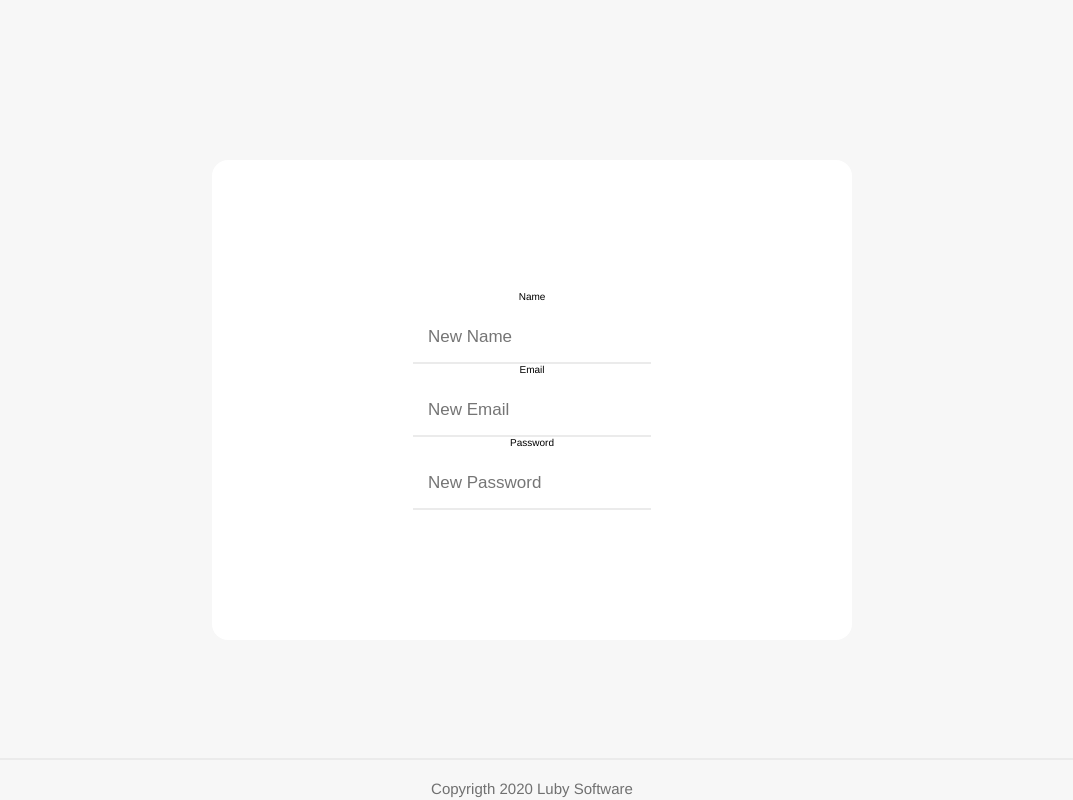
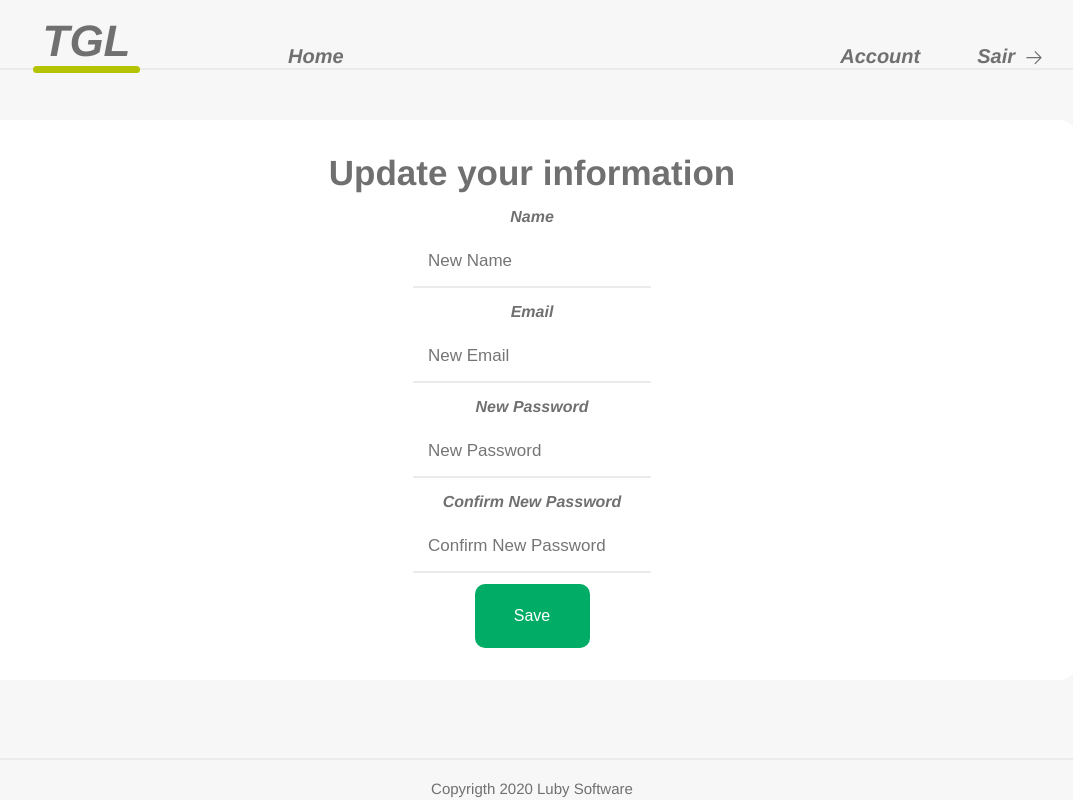
Before and after one commit to Danielbb21/ProvaReact, a React (Create React App) app in the folder prova-react/: page /update in a window 1280 px wide. Shown: the whole page, without its empty margins (108-1181 px from the left). Built offline with nearby package versions, Linux system fonts and the light colour scheme.

Commit message:
Adding integration with update user funcionality

```diff
--- a/prova-react/src/App.tsx
+++ b/prova-react/src/App.tsx
@@ -46,7 +46,7 @@ function App() {
             {!isLoggedIn && <Redirect to= '/' />}
 
           </Route>
-          <Route path="/new-bet/:id">
+          <Route path="/new-bet">
             <NewBet />
           </Route>
           <Route path="/account">
--- a/prova-react/src/components/Input/index.tsx
+++ b/prova-react/src/components/Input/index.tsx
@@ -6,6 +6,7 @@ interface InputProps {
   type: string;
   onChange: React.ChangeEventHandler<HTMLInputElement>;
   value?: string;
+  display?: boolean;
 }
 
 const Input: React.FC<InputProps> = (props) => {
@@ -15,6 +16,7 @@ const Input: React.FC<InputProps> = (props) => {
       type={props.type}
       onChange={props.onChange}
       value={props.value}
+      display = {props.display}
     ></InputWrapper>
   );
 };
--- a/prova-react/src/components/Input/style.ts
+++ b/prova-react/src/components/Input/style.ts
@@ -1,13 +1,18 @@
+
 import styled from 'styled-components';
 
-export const InputWrapper = styled.input`
+interface InputWrapperProps{
+  display?:boolean;
+}
+
+export const InputWrapper = styled.input<InputWrapperProps>`
     padding-bottom: 1.5rem;
     padding-top: 2.5rem;
     padding-left: 1.5rem;
     border: none;
     font-size: 1.7rem;
     border-bottom: .2rem solid #EBEBEB;
-
+    display: ${props => props.display ?  'inline-block' : ''};
     &:focus {
         box-shadow: 0 0 0 0;
         border: 0 none;
--- a/prova-react/src/components/Navbar/index.tsx
+++ b/prova-react/src/components/Navbar/index.tsx
@@ -32,11 +32,14 @@ const Navbar: React.FC<NavProps> = (props) => {
           <NavLogo>
             TGL<div></div>
           </NavLogo>
-          {props.hasHome && <NavHome to={`/my-bets/${props.id}`}>Home</NavHome>}
+          {props.hasHome && <NavHome to={`/my-bets/`}>Home</NavHome>}
         </NavLogoWrapper>
         <NavOptions>
           {!props.hasNav && (
-            <NavLinks to={`/account/${props.id}`}>Account</NavLinks>
+            <NavLinks to={`/account`}>Account</NavLinks>
+          )}
+           {props.hasNav && (
+            <NavLinks to={`/update`}>Update Data</NavLinks>
           )}
           <NavLinks to="/" onClick={removeUserTokenHandler}>
             {" "}
--- /dev/null
+++ b/prova-react/src/components/UpdateUser/index.tsx
@@ -0,0 +1,137 @@
+import axios from "axios";
+import React from "react";
+import { useState } from "react";
+import { useEffect } from "react";
+import { useHistory } from "react-router-dom";
+import { toast } from "react-toastify";
+import { useAppDispatch } from "../../store/store";
+import { useAppSelector } from "../../store/store-hooks";
+import { getUserInfo } from "../../store/UserSlice";
+import ActionButton from "../ActionButton";
+import { FormTitle } from "../FormSignIn/style";
+import Input from "../Input";
+import Navbar from "../Navbar";
+import { UserInfoWrapper } from "../UserInfo/style";
+import { FieldTitle } from "./style";
+
+const UserInfoComponnent: React.FC = (props) => {
+  const token = useAppSelector((state) => state.user.token);
+  const dispatch = useAppDispatch();
+  const user = useAppSelector((state) => state.user.info);
+
+  const [enteredEmail, setEnteredEmail] = useState<string>("");
+  const [enteredName, setEnteredName] = useState<string>("");
+  const [enteredPassword, setEnteredPassword] = useState<string>("");
+  const [enteredConfirmPassword, setEnteredConfirmPassword] =
+    useState<string>("");
+  const emailValid = /^\w+([.-]?\w+)*@\w+([.-]?\w+)*(\.\w{2,3})+$/.test(
+    enteredEmail
+  );
+  const nameValid = enteredName.trim().length !== 0;
+  const passwordValid = enteredPassword.trim().length >= 6;
+  const passwordConfirmValid = enteredConfirmPassword.trim().length >= 6;
+  const formIsValid =
+    nameValid && emailValid && passwordValid && passwordConfirmValid;
+  const history = useHistory();
+
+  useEffect(() => {
+    console.log("aquo");
+    if (token) {
+      dispatch(getUserInfo(token));
+      setEnteredName(user.name);
+      setEnteredEmail(user.email);
+    }
+  }, [token, dispatch, user.name, user.email]);
+
+  const updateUserDataHandler = (event: React.FormEvent<HTMLFormElement>) => {
+    event.preventDefault();
+    if (formIsValid) {
+      if (enteredConfirmPassword !== enteredPassword) {
+        toast.error("Password doen´t match", {
+          position: toast.POSITION.TOP_CENTER,
+          autoClose: 1500,
+        });
+        return;
+      }
+      axios
+        .put(
+          "http://127.0.0.1:3333/user",
+          {
+            email: enteredEmail,
+            password: enteredPassword,
+            password_confirmation: enteredConfirmPassword,
+            name: enteredName,
+          },
+          { headers: { Authorization: `Bearer ${token}` } }
+        )
+        .then((response) => {
+          console.log(response.data);
+          toast.success("Updated information", {
+            position: toast.POSITION.TOP_RIGHT,
+            autoClose: 1500,
+          });
+          history.push("/account");
+        })
+        .catch((err) => {
+          toast.error("Sommeting went wrong", {
+            position: toast.POSITION.TOP_CENTER,
+            autoClose: 1500,
+          });
+        });
+    } else {
+      toast.error("Invalid Field", {
+        position: toast.POSITION.TOP_CENTER,
+        autoClose: 1500,
+      });
+    }
+  };
+
+  return (
+    <>
+      <Navbar hasHome={true} id={Math.random().toString()} hasNav={false} />
+      <form onSubmit={updateUserDataHandler}>
+        <UserInfoWrapper hei={70} wid={85}>
+          <FormTitle>Update your information</FormTitle>
+
+          <FieldTitle>Name</FieldTitle>
+          <Input
+            type="text"
+            text="New Name"
+            value={enteredName}
+            onChange={(event) => setEnteredName(event.target.value)}
+          />
+          <FieldTitle>Email</FieldTitle>
+          <Input
+            type="email"
+            text="New Email"
+            value={enteredEmail}
+            onChange={(event) => setEnteredEmail(event.target.value)}
+          />
+          <FieldTitle> New Password</FieldTitle>
+          <Input
+            type="password"
+            text="New Password"
+            onChange={(event) => setEnteredPassword(event.target.value)}
+          />
+          <FieldTitle> Confirm New Password</FieldTitle>
+          <Input
+            type="password"
+            text="Confirm New Password"
+            onChange={(event) => setEnteredConfirmPassword(event.target.value)}
+          />
+          <br />
+          <ActionButton
+            hei={6.4}
+            win={11.5}
+            border="#01AC66"
+            backgroung="#01AC66"
+          >
+            Save
+          </ActionButton>
+        </UserInfoWrapper>
+      </form>
+    </>
+  );
+};
+
+export default UserInfoComponnent;
--- /dev/null
+++ b/prova-react/src/components/UpdateUser/style.ts
@@ -0,0 +1,26 @@
+import styled from 'styled-components';
+
+export const FieldTitle = styled.span`
+    margin: 0;
+    color: #707070;
+    font-size: 1.6rem;
+    font-weight: bold;
+    font-style: italic;
+    margin-top: 1.5rem;
+
+
+    @media(max-width: 800px) {
+        font-size: 1.4rem;
+        align-items: center;
+        margin: 0;
+
+        text-align: center;
+  }
+`;
+
+export const UpdateForm = styled.form`
+    height: 100%;
+    display: flex;
+    flex-direction: row;
+    width: 100%;
+`;
--- a/prova-react/src/components/UserInfo/style.ts
+++ b/prova-react/src/components/UserInfo/style.ts
@@ -1,13 +1,17 @@
 import styled from 'styled-components';
 
-export const UserInfoWrapper = styled.div`
+interface UserInfoProps{
+    hei?: number;
+    wid?:number;
+}
+export const UserInfoWrapper = styled.div<UserInfoProps>`
     display: flex;
     flex-direction: column;
     align-items: center;
     justify-content: center;
     background: #fff;
-    width: 50vw;
-    height: 60vh;
+    width: ${props => props.wid ? props.wid + 'vw' : '50vw'};
+    height: ${props => props.hei ? props.hei + 'vh' : '60vh'};
 
     border-radius: 1.6rem;
     position: fixed;
--- a/prova-react/src/pages/UpdateUser.tsx
+++ b/prova-react/src/pages/UpdateUser.tsx
@@ -1,33 +1,9 @@
 import React from 'react';
-import Input from '../components/Input';
-import { UserInfoWrapper } from '../components/UserInfo/style';
+import UpdateUserComponent from '../components/UpdateUser';
 
 const UpdateUser: React.FC = () =>{
     return(
-        <UserInfoWrapper>
-            <span>Name</span>
-            <Input
-          type="text"
-          text="New Name"
-          onChange={()=> console.log('teste')}
-
-        />
-            <span>Email</span>
-            <Input
-          type="email"
-          text="New Email"
-          onChange={()=> console.log('teste')}
-
-        />
-            <span>Password</span>
-            <Input
-          type="password"
-          text="New Password"
-          onChange={()=> console.log('teste')}
-
-        />
-
-        </UserInfoWrapper>
+       <UpdateUserComponent />
     )
 };
 
```
